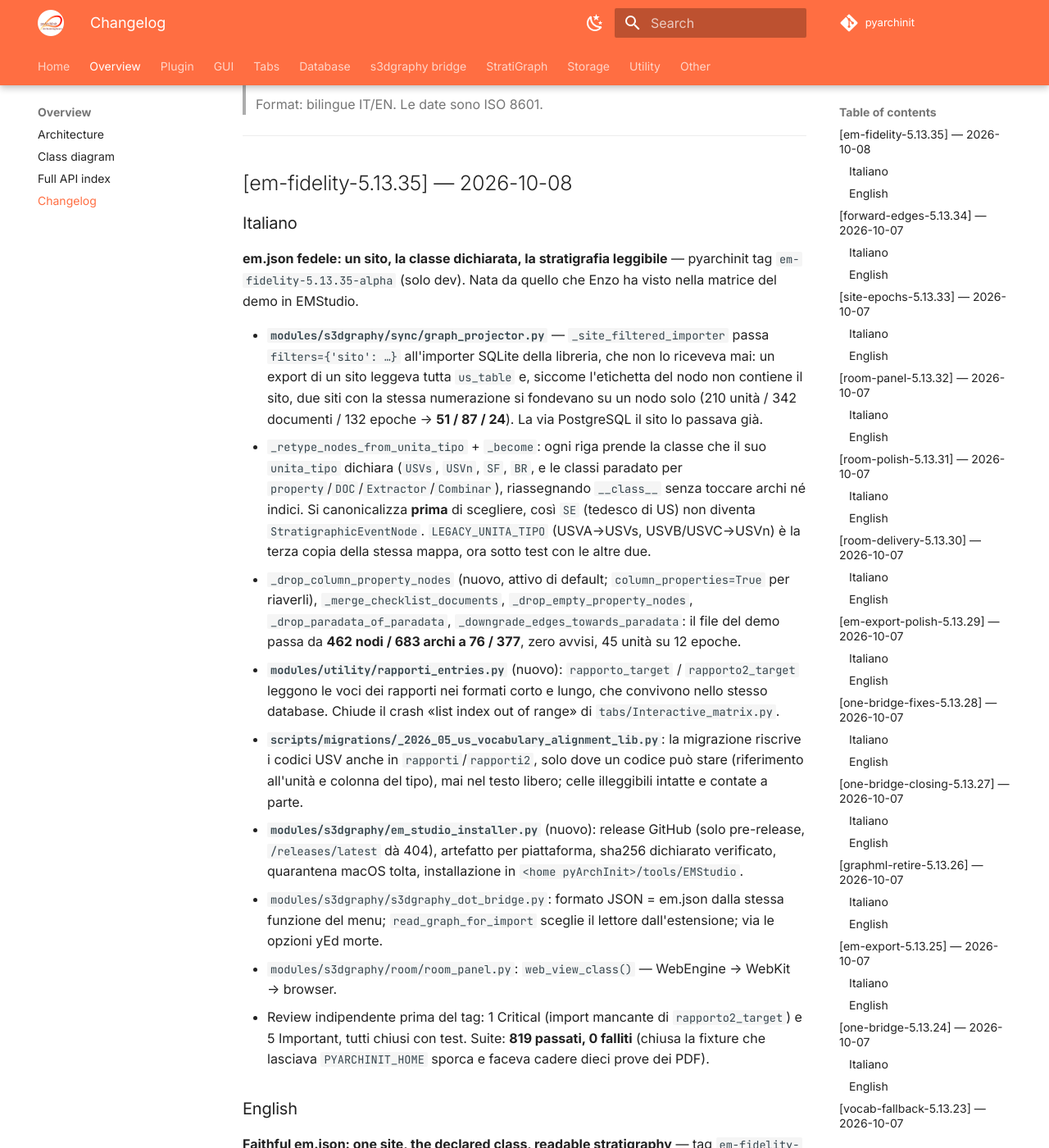
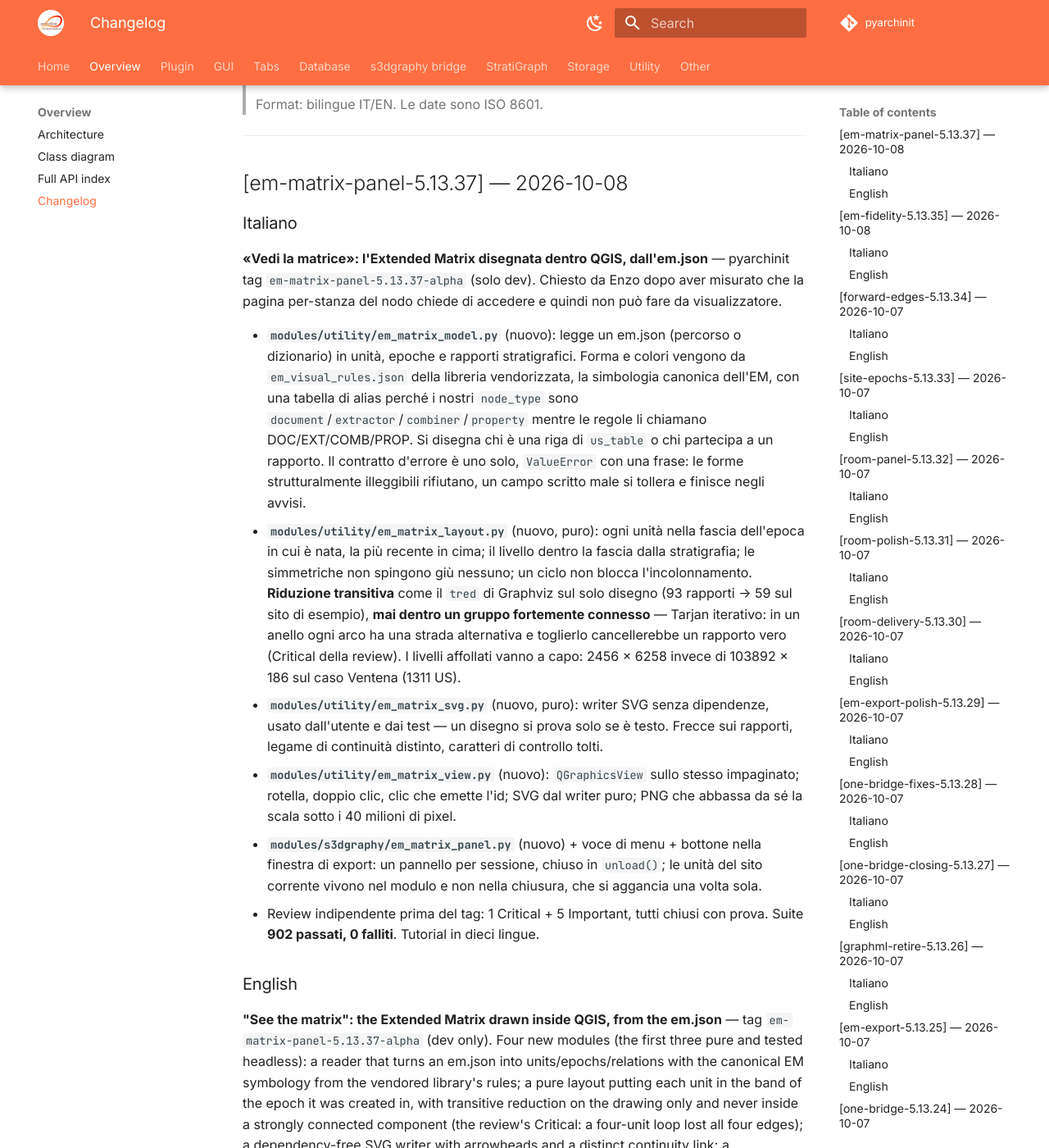
Before and after one commit to enzococca/pyarchinit-api-docs, an MkDocs documentation site: the page built from docs/CHANGELOG.md, in a window 1280 px wide and 1400 px high, scrolled down 229 px. Shown: the whole window at 82% size. Built offline with MkDocs 1.6.1 and Material for MkDocs 9.7.7, drawn with Linux system fonts in a browser that asks for light colours; comment, search, counter and statistics services are not loaded; some of the changed text lies outside the part shown.

Commit message:
docs(changelog): em-matrix-panel-5.13.37-alpha — la matrice dentro QGIS dall'em.json — IT+EN

```diff
--- a/docs/CHANGELOG.md
+++ b/docs/CHANGELOG.md
@@ -4,6 +4,25 @@
 > da `pyarchinit-code_dev/`.
 >
 > Format: bilingue IT/EN. Le date sono ISO 8601.
+
+---
+
+## [em-matrix-panel-5.13.37] — 2026-10-08
+
+### Italiano
+
+**«Vedi la matrice»: l'Extended Matrix disegnata dentro QGIS, dall'em.json** — pyarchinit tag `em-matrix-panel-5.13.37-alpha` (solo dev). Chiesto da Enzo dopo aver misurato che la pagina per-stanza del nodo chiede di accedere e quindi non può fare da visualizzatore.
+
+- **`modules/utility/em_matrix_model.py`** (nuovo): legge un em.json (percorso o dizionario) in unità, epoche e rapporti stratigrafici. Forma e colori vengono da `em_visual_rules.json` della libreria vendorizzata, la simbologia canonica dell'EM, con una tabella di alias perché i nostri `node_type` sono `document`/`extractor`/`combiner`/`property` mentre le regole li chiamano DOC/EXT/COMB/PROP. Si disegna chi è una riga di `us_table` o chi partecipa a un rapporto. Il contratto d'errore è uno solo, `ValueError` con una frase: le forme strutturalmente illeggibili rifiutano, un campo scritto male si tollera e finisce negli avvisi.
+- **`modules/utility/em_matrix_layout.py`** (nuovo, puro): ogni unità nella fascia dell'epoca in cui è nata, la più recente in cima; il livello dentro la fascia dalla stratigrafia; le simmetriche non spingono giù nessuno; un ciclo non blocca l'incolonnamento. **Riduzione transitiva** come il `tred` di Graphviz sul solo disegno (93 rapporti → 59 sul sito di esempio), **mai dentro un gruppo fortemente connesso** — Tarjan iterativo: in un anello ogni arco ha una strada alternativa e toglierlo cancellerebbe un rapporto vero (Critical della review). I livelli affollati vanno a capo: 2456 × 6258 invece di 103892 × 186 sul caso Ventena (1311 US).
+- **`modules/utility/em_matrix_svg.py`** (nuovo, puro): writer SVG senza dipendenze, usato dall'utente e dai test — un disegno si prova solo se è testo. Frecce sui rapporti, legame di continuità distinto, caratteri di controllo tolti.
+- **`modules/utility/em_matrix_view.py`** (nuovo): `QGraphicsView` sullo stesso impaginato; rotella, doppio clic, clic che emette l'id; SVG dal writer puro; PNG che abbassa da sé la scala sotto i 40 milioni di pixel.
+- **`modules/s3dgraphy/em_matrix_panel.py`** (nuovo) + voce di menu + bottone nella finestra di export: un pannello per sessione, chiuso in `unload()`; le unità del sito corrente vivono nel modulo e non nella chiusura, che si aggancia una volta sola.
+- Review indipendente prima del tag: 1 Critical + 5 Important, tutti chiusi con prova. Suite **902 passati, 0 falliti**. Tutorial in dieci lingue.
+
+### English
+
+**"See the matrix": the Extended Matrix drawn inside QGIS, from the em.json** — tag `em-matrix-panel-5.13.37-alpha` (dev only). Four new modules (the first three pure and tested headless): a reader that turns an em.json into units/epochs/relations with the canonical EM symbology from the vendored library's rules; a pure layout putting each unit in the band of the epoch it was created in, with transitive reduction on the drawing only and never inside a strongly connected component (the review's Critical: a four-unit loop lost all four edges); a dependency-free SVG writer with arrowheads and a distinct continuity link; a QGraphicsView on the same layout. No EMStudio, no node, no web engine, no Graphviz, no network. 1 Critical + 5 Important from the pre-tag review, all closed with tests. 902 passed, 0 failed.
 
 ---
 
```
